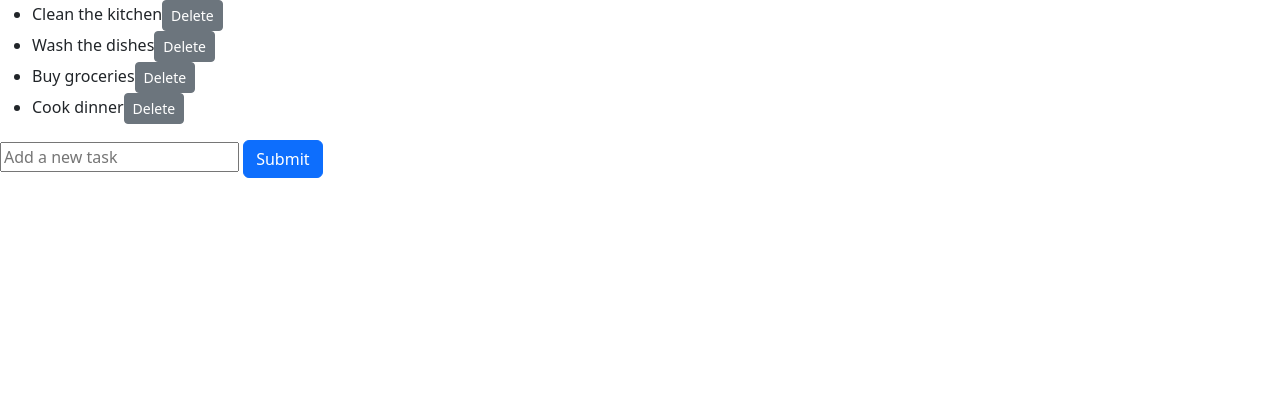
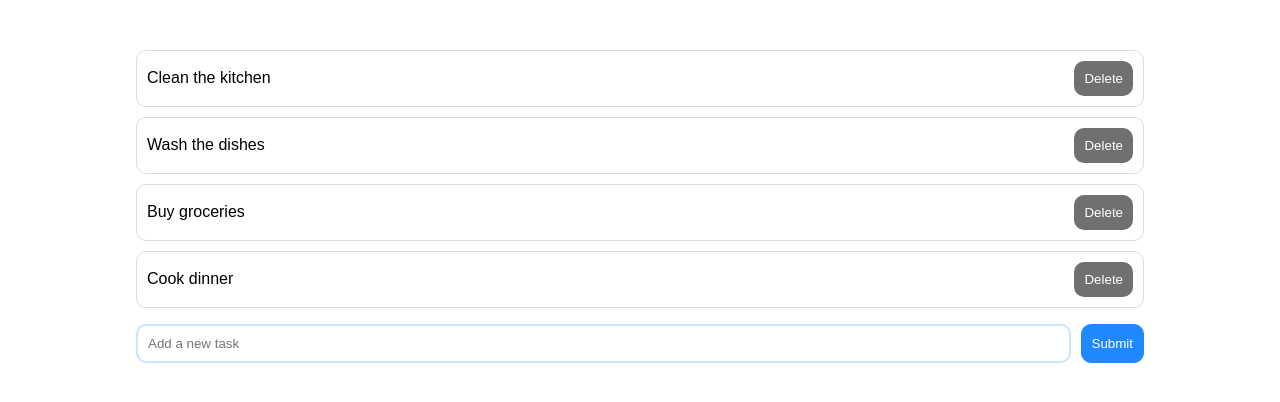
Before and after one commit to rerj/to-do-list-project, a React (Vite) app: page / in a window 1280 px wide. Shown: the top 402 px of the page. Built offline with nearby package versions, Linux system fonts and the light colour scheme.

Commit message:
Removed the use of bootstrap css in main.tsx. Added CSS styling and added the className to each relevant tag.

```diff
--- a/src/App.css
+++ b/src/App.css
@@ -0,0 +1,66 @@
+body {
+    padding-left: 10%;
+    padding-right: 10%;
+    padding-top: 2%;
+    padding-bottom: 2%;
+    justify-content: center;
+    font-family: sans-serif;
+}
+
+
+
+.task-list {
+    list-style: none;
+    padding: 0;
+}
+
+.task-item {
+    margin-bottom: 10px;
+    padding: 10px;
+    border: 1px solid #ddd;
+    border-radius: 10px;
+    display: flex;
+    justify-content: space-between;
+    align-items: center;
+}
+
+.task-form {
+    display: flex;
+    justify-content: space-between;
+    margin-bottom: 20px;
+}
+
+.task-input {
+    flex: 1;
+    padding: 10px;
+    margin-right: 10px;
+    border: 2px solid #cae4ff;
+    border-radius: 10px;
+}
+
+.task-submit {
+    padding: 10px;
+    background-color: #2088ff;
+    color: white;
+    border: 1px solid #2088ff;
+    border-radius: 10px;
+    cursor: pointer;
+}
+
+.task-submit:hover {
+    background-color: #0f417b;
+    border: 1px solid #0f417b;
+}
+
+.task-delete {
+    padding: 10px;
+    background-color: #707070;
+    color: white;
+    border: none;
+    border-radius: 10px;
+    cursor: pointer;
+}
+
+.task-delete:hover {
+    background-color: #7c3a3a;
+}
--- a/src/components/TaskForm.tsx
+++ b/src/components/TaskForm.tsx
@@ -21,14 +21,15 @@ const TaskForm = ({ addTask }: TaskFormProps) => {
 
   return (
     <>
-      <form onSubmit={handleSubmit}>
+      <form className="task-form" onSubmit={handleSubmit}>
         <input
+          className="task-input"
           type="text"
           value={taskText}
           onChange={(event) => setTaskText(event.target.value)}
           placeholder="Add a new task"
         />{" "}
-        <button type="submit" className="btn btn-primary">
+        <button type="submit" className="task-submit">
           Submit
         </button>
       </form>
--- a/src/components/TaskItem.tsx
+++ b/src/components/TaskItem.tsx
@@ -11,11 +11,11 @@ interface TaskItemProps {
 const TaskItem = ({ task, deleteTask }: TaskItemProps) => {
   return (
     <>
-      <li>
+      <li className="task-item">
         {task.text}
         <button
           type="button"
-          className="btn btn-secondary btn-sm"
+          className="task-delete"
           onClick={() => deleteTask(task.id)}
         >
           Delete
--- a/src/components/TaskList.tsx
+++ b/src/components/TaskList.tsx
@@ -12,7 +12,7 @@ interface TaskListProps {
 
 const TaskList = ({ tasks, deleteTask }: TaskListProps) => {
   return (
-    <ul>
+    <ul className="task-list">
       {tasks.map((task) => (
         <TaskItem key={task.id} task={task} deleteTask={deleteTask} />
       ))}
--- a/src/main.tsx
+++ b/src/main.tsx
@@ -1,7 +1,7 @@
 import React from "react";
 import ReactDOM from "react-dom/client";
 import App from "./App.tsx";
-import "bootstrap/dist/css/bootstrap.css";
+// import "bootstrap/dist/css/bootstrap.css";
 
 ReactDOM.createRoot(document.getElementById("root")!).render(
   <React.StrictMode>
```
